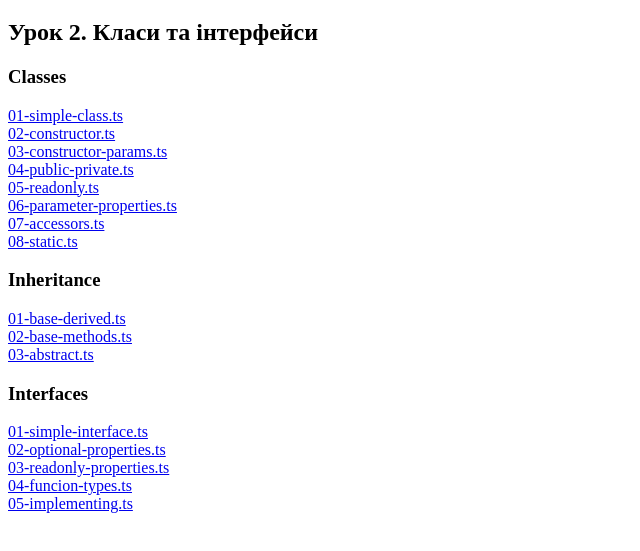
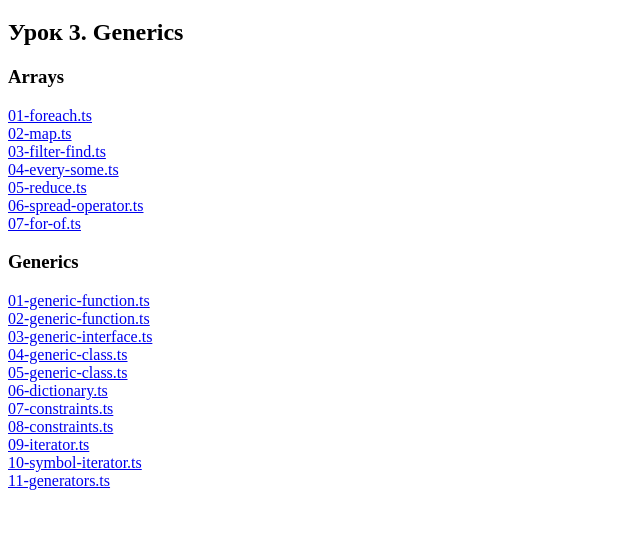
Before and after one commit to RomaSamkov/ts-notes, a website: page index.html in a window 1280 px wide. Shown: the part 61-612 px from the top of the page, without its empty margins (0-640 px from the left). Drawn offline with Linux system fonts and the light colour scheme.

Commit message:
Update index.html

```diff
--- a/index.html
+++ b/index.html
@@ -1,36 +1,63 @@
 <!DOCTYPE html>
 <html>
   <head>
-        <title>TypeScript Fundamentals. Урок 2. Класи та інтерфейси</title>
+    <title>TypeScript Fundamentals. Урок 3. Generics</title>
+    <link href="styles.css" rel="stylesheet" />
   </head>
 
   <body>
     <h1>TypeScript Fundamentals</h1>
-        <h2>Урок 2. Класи та інтерфейси</h2>
+    <h2>Урок 3. Generics</h2>
     <section>
-            <h3>Classes</h3>
-            <a href="/pages/01-01-simple-class.html">01-simple-class.ts</a> <br />
-            <a href="/pages/01-02-constructor.html">02-constructor.ts</a> <br />
-            <a href="/pages/01-03-constructor-params.html">03-constructor-params.ts</a> <br />
-            <a href="/pages/01-04-public-private.html">04-public-private.ts</a> <br />
-            <a href="/pages/01-05-readonly.html">05-readonly.ts</a> <br />
-            <a href="/pages/01-06-parameter-properties.html">06-parameter-properties.ts</a> <br />
-            <a href="/pages/01-07-accessors.html">07-accessors.ts</a> <br />
-            <a href="/pages/01-08-static.html">08-static.ts</a> <br />
+      <h3>Arrays</h3>
+      <a href="/pages/01-01-foreach.html">01-foreach.ts</a> <br />
+      <a href="/pages/01-02-map.html">02-map.ts</a> <br />
+      <a href="/pages/01-03-filter-find.html">03-filter-find.ts</a>
+      <br />
+      <a href="/pages/01-04-every-some.html">04-every-some.ts</a>
+      <br />
+      <a href="/pages/01-05-reduce.html">05-reduce.ts</a> <br />
+      <a href="/pages/01-06-spread-operator.html"
+        >06-spread-operator.ts</a
+      >
+      <br />
+      <a href="/pages/01-07-for-of.html">07-for-of.ts</a> <br />
     </section>
     <section>
-            <h3>Inheritance</h3>
-            <a href="/pages/02-01-base-derived.html">01-base-derived.ts</a> <br />
-            <a href="/pages/02-02-base-method.html">02-base-methods.ts</a> <br />
-            <a href="/pages/02-03-abstract.html">03-abstract.ts</a> <br />
-        </section>
-        <section>
-            <h3>Interfaces</h3>
-            <a href="/pages/03-01-simple-interface.html">01-simple-interface.ts</a> <br />
-            <a href="/pages/03-02-optional-properties.html">02-optional-properties.ts</a> <br />
-            <a href="/pages/03-03-readonly-properties.html">03-readonly-properties.ts</a> <br />
-            <a href="/pages/03-04-function-types.html">04-funcion-types.ts</a> <br />
-            <a href="/pages/03-05-implementing.html">05-implementing.ts</a> <br />
+      <h3>Generics</h3>
+      <a href="/pages/02-01-generic-function.html"
+        >01-generic-function.ts</a
+      >
+      <br />
+      <a href="/pages/02-02-generic-function.html"
+        >02-generic-function.ts</a
+      >
+      <br />
+      <a href="/pages/02-03-generic-interface.html"
+        >03-generic-interface.ts</a
+      >
+      <br />
+      <a href="/pages/02-04-generic-class.html"
+        >04-generic-class.ts</a
+      >
+      <br />
+      <a href="/pages/02-05-generic-class.html"
+        >05-generic-class.ts</a
+      >
+      <br />
+      <a href="/pages/02-06-dictionary.html">06-dictionary.ts</a>
+      <br />
+      <a href="/pages/02-07-constrainnts.html">07-constraints.ts</a>
+      <br />
+      <a href="/pages/02-08-constraints.html">08-constraints.ts</a>
+      <br />
+      <a href="/pages/02-09-iterator.html">09-iterator.ts</a> <br />
+      <a href="/pages/02-10-symbols-iterator.html"
+        >10-symbol-iterator.ts</a
+      >
+      <br />
+      <a href="/pages/02-11-generators.html">11-generators.ts</a>
+      <br />
     </section>
   </body>
 </html>
```
Lines whose indentation alone changed are shown as unchanged.
